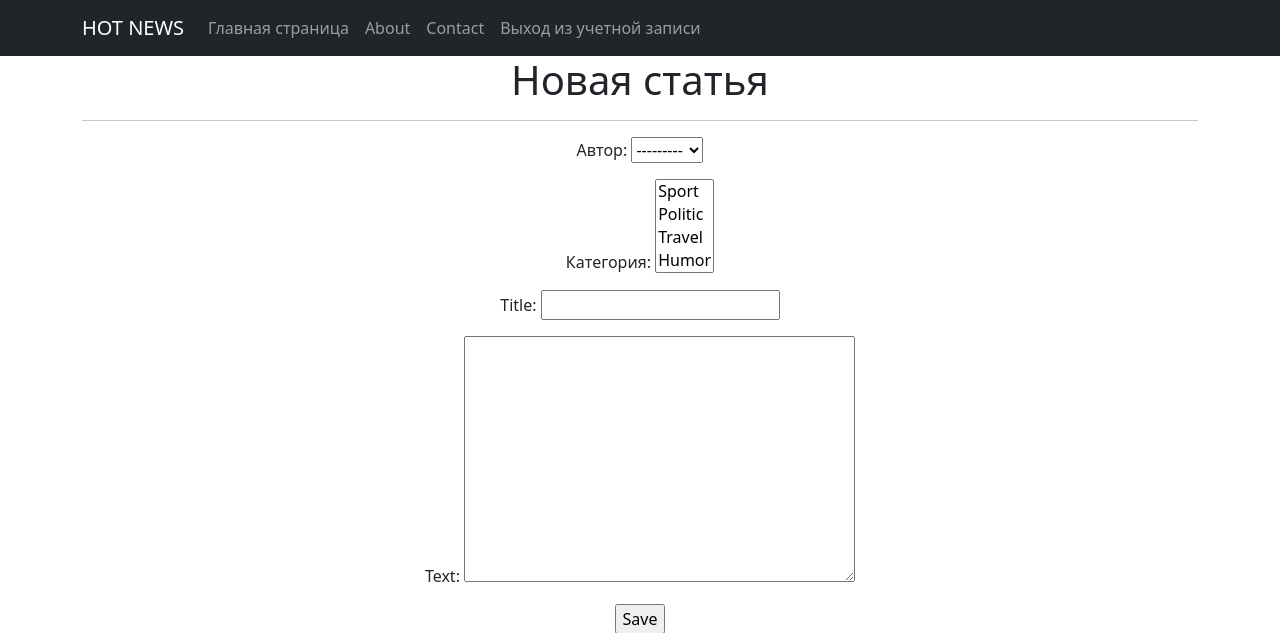
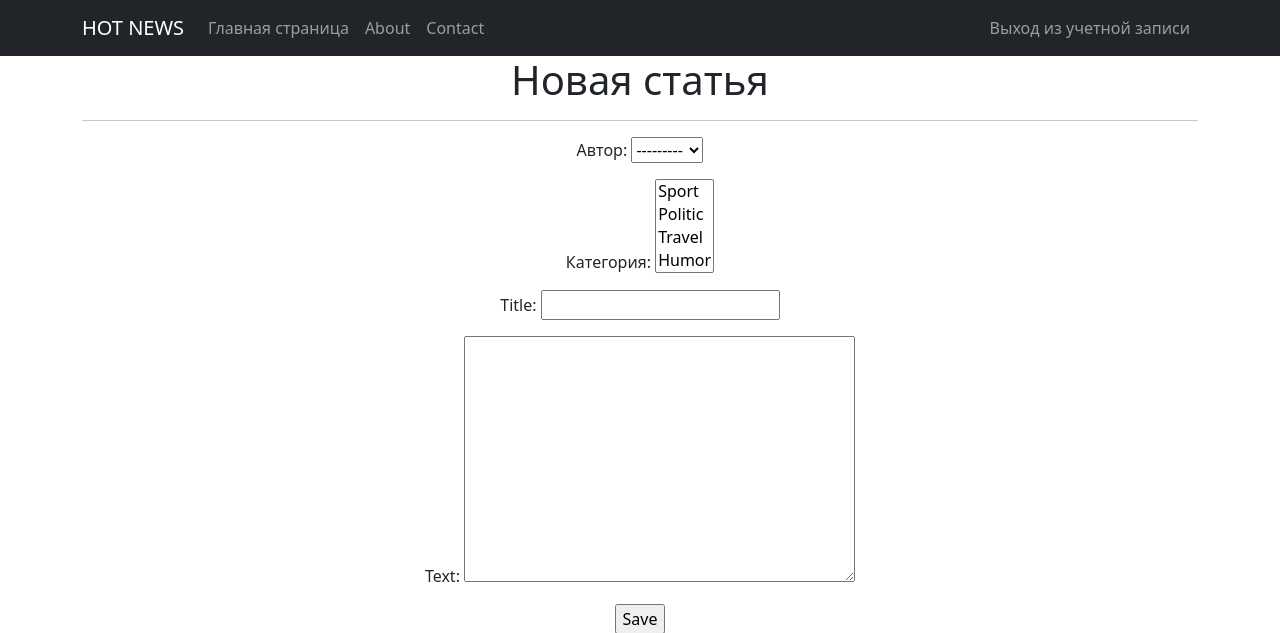
Before and after one commit to Alex85p/News_Portal_D.4.7, a Django app: page /articles/create/ in a window 1280 px wide. Shown: the top 633 px of the page. Run offline with Django 4.2, Linux system fonts and the light colour scheme; a user stored in the database is signed in; data comes from the database, SQL or seed files in the repository; both versions use the stored data as it was after the commit; some libraries are stand-ins or nearby versions.

Commit message:
New_Portal D.4.7 login/logout/registration buttons

```diff
--- a/templates/flatpages/default.html
+++ b/templates/flatpages/default.html
@@ -33,6 +33,8 @@
                         <li class="nav-item">
                             <a class="nav-link" href="/contacts/">Contact</a>
                         </li>
+                    </ul>
+                    <ul class="navbar-nav ms-auto">
                         {% if user.is_authenticated == False %}
                         <li class="nav-item">
                             <a class="nav-link" href="/accounts/login">Вход</a>
```
Also changed, not shown: db.sqlite3.
